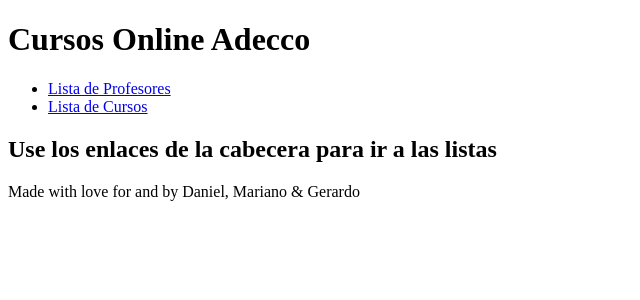
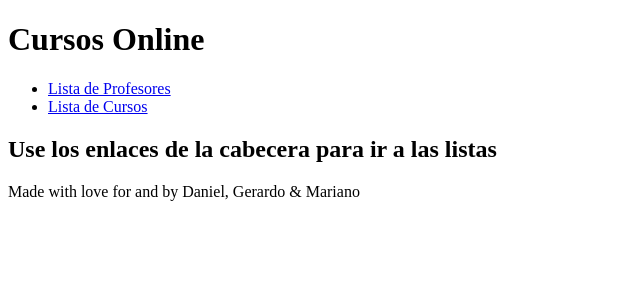
Before and after one commit to gerardoezequiel/MERN-Webcourses, a React (Create React App) app in the folder client/: page / in a window 1280 px wide. Shown: the top 300 px of the page, without its empty margins (0-640 px from the left). Built offline with nearby package versions, Linux system fonts and the light colour scheme.

Commit message:
changes in react

```diff
--- a/client/src/components/Footer.js
+++ b/client/src/components/Footer.js
@@ -3,7 +3,7 @@
 const Footer = () => {
   return (
     <footer>
-      <p>Made with love for and by Daniel, Mariano & Gerardo</p>
+      <p>Made with love for and by Daniel, Gerardo & Mariano</p>
     </footer>
   );
 };
--- a/client/src/components/Header.js
+++ b/client/src/components/Header.js
@@ -4,7 +4,7 @@
 const Header = () => {
   return (
     <header>
-      <h1>Cursos Online Adecco</h1>
+      <h1>Cursos Online</h1>
         <nav>
     <ul>
       <li>
```
Also changed, not shown: client/src/components/App.js (line endings or trailing spaces).
